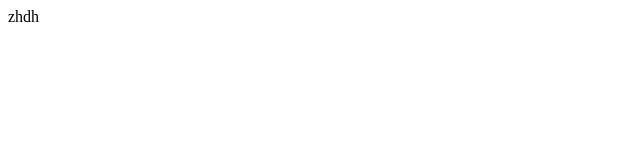
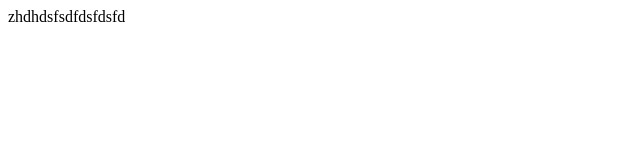
Before and after one commit to chenjixue/github-demo, a plain HTML site: page index.html in a window 1280 px wide. Shown: the whole page, without its empty margins (0-640 px from the left). Drawn offline with Linux system fonts and the light colour scheme.

Commit message:
这是第三次提交

```diff
--- a/index.html
+++ b/index.html
@@ -7,6 +7,6 @@
     <title>Document</title>
 </head>
 <body>
-    zhdh
+    zhdhdsfsdfdsfdsfd
 </body>
 </html>
```
